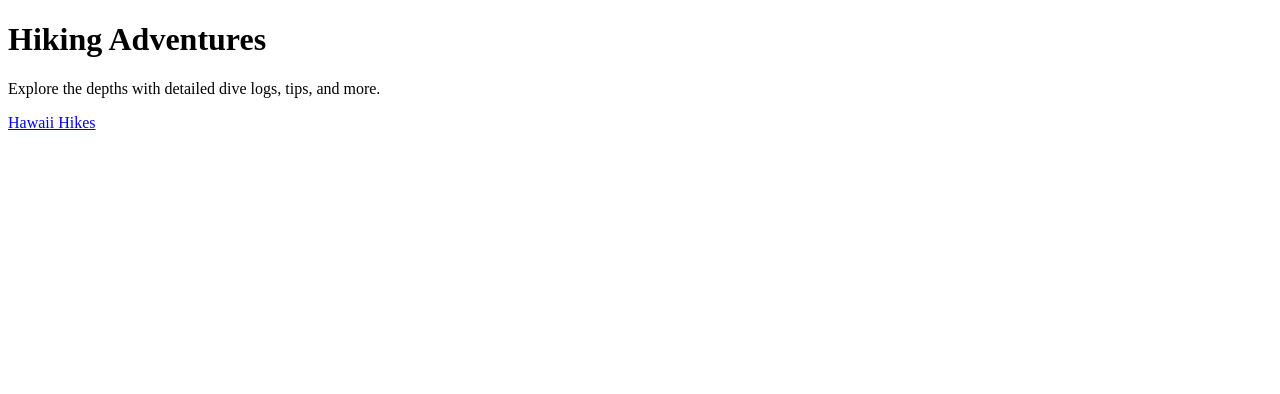
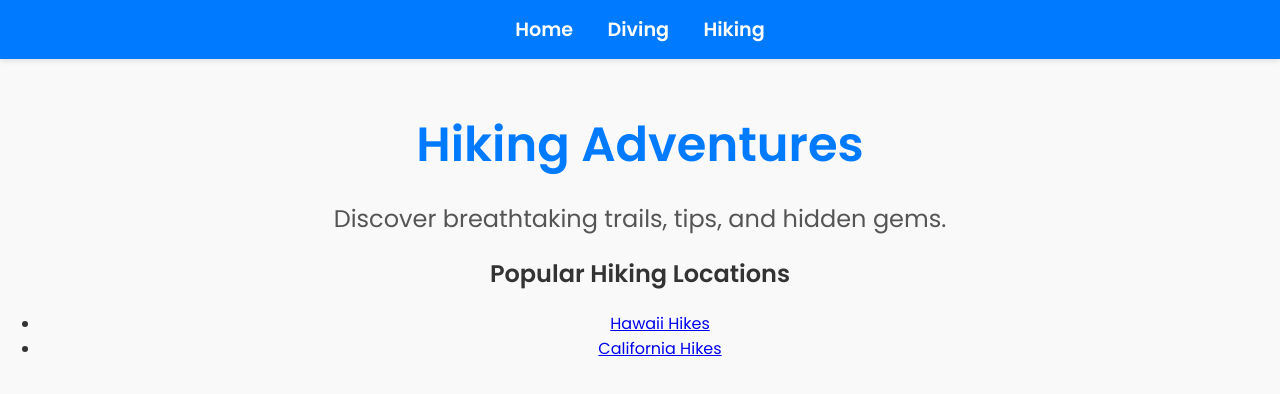
Before and after one commit to DepthsAndHorizons/DepthsAndHorizons.github.io, a plain HTML site: page Hiking/index.html in a window 1280 px wide. Drawn offline with Linux system fonts and the light colour scheme.

Commit message:
Update index.html

```diff
--- a/Hiking/index.html
+++ b/Hiking/index.html
@@ -2,11 +2,32 @@
 <html lang="en">
 <head>
   <meta charset="UTF-8">
-  <title>Hiking</title>
+  <meta name="viewport" content="width=device-width, initial-scale=1.0">
+  <link href="https://fonts.googleapis.com/css2?family=Poppins:wght@300;400;600&display=swap" rel="stylesheet">
+  <link rel="stylesheet" href="/css/style.css">
+  <title>Hiking Adventures</title>
 </head>
 <body>
-  <h1>Hiking Adventures</h1>
-  <p>Explore the depths with detailed dive logs, tips, and more.</p>
-  <a href="/diving/hawaii/">Hawaii Hikes</a>
+  <!-- Navigation Bar -->
+  <nav>
+    <a href="/">Home</a>
+    <a href="/Diving/">Diving</a>
+    <a href="/Hiking/">Hiking</a>
+  </nav>
+
+  <!-- Hero Section -->
+  <header>
+    <h1>Hiking Adventures</h1>
+    <p>Discover breathtaking trails, tips, and hidden gems.</p>
+  </header>
+
+  <!-- Links Section -->
+  <section>
+    <h2>Popular Hiking Locations</h2>
+    <ul>
+      <li><a href="/Hiking/Hawaii/">Hawaii Hikes</a></li>
+      <li><a href="/Hiking/California/">California Hikes</a></li>
+    </ul>
+  </section>
 </body>
 </html>
```
